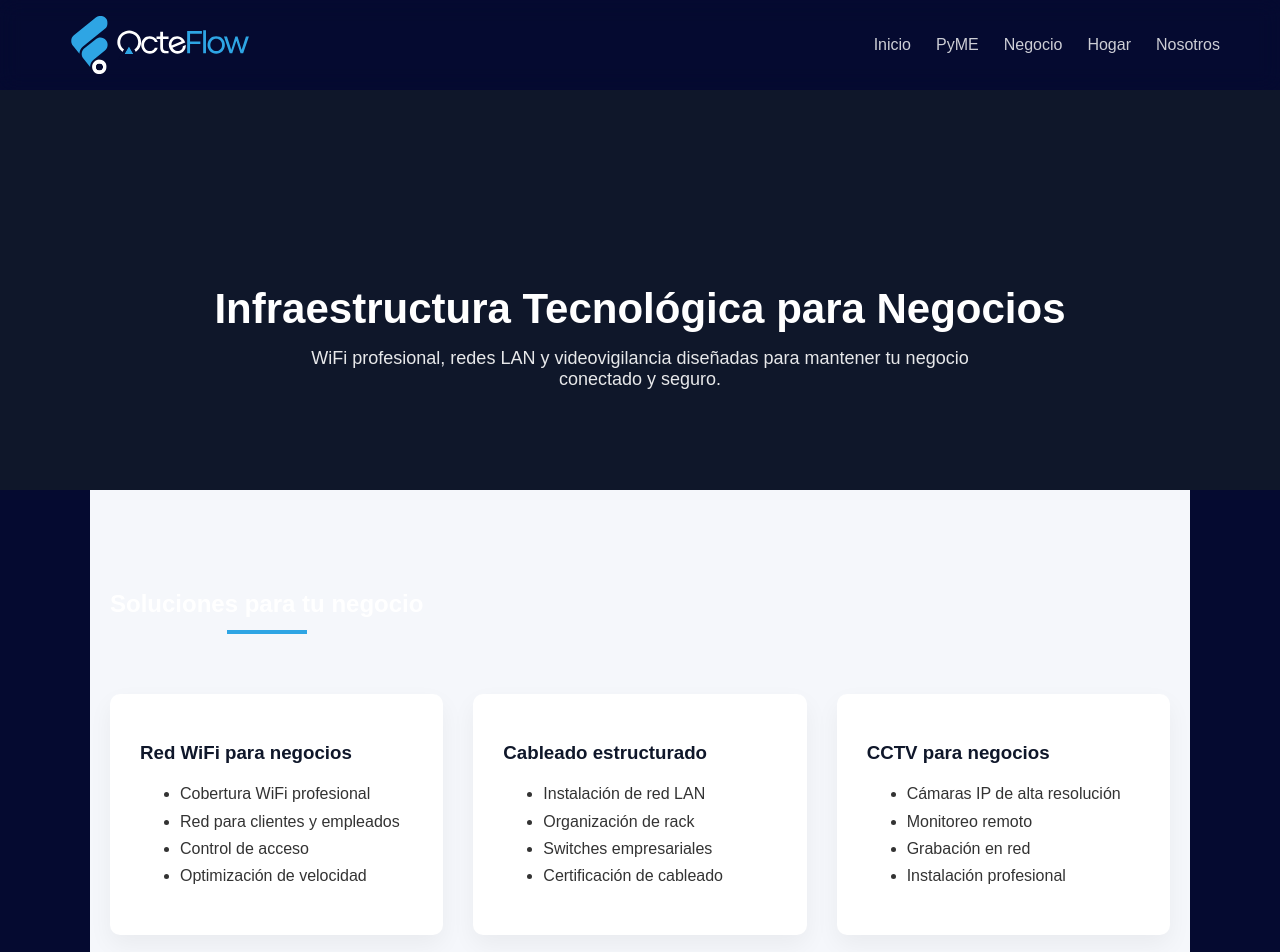
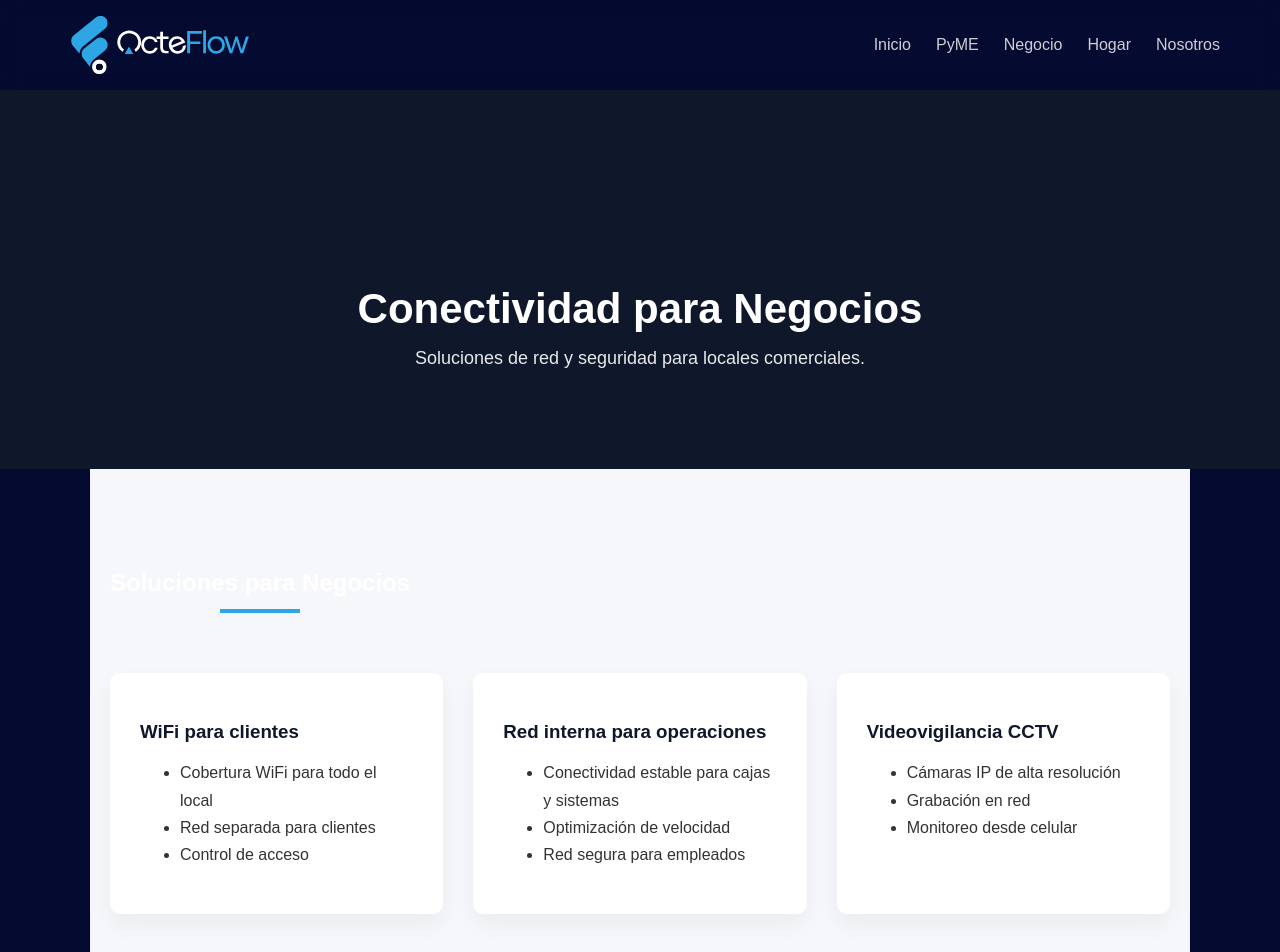
Before and after one commit to OcteFlow/octeflow-site, a Next.js app: page /negocio in a window 1280 px wide. Shown: the top 952 px of the page. Built offline with nearby package versions, Linux system fonts and the light colour scheme.

Commit message:
Update negocio.js

```diff
--- a/pages/negocio.js
+++ b/pages/negocio.js
@@ -1,69 +1,32 @@
-import Head from "next/head";
 import HeaderPages from "../components/HeaderPages";
 import Footer from "../components/Footer";
 import CatalogSection from "../components/CatalogSection";
-import CTASection from "../components/CTASection";
+
+import { catalogData } from "../data/catalogData";
 
 export default function Negocio() {
 
-  const servicios = [
-    {
-      title: "Red WiFi para negocios",
-      list: [
-        "Cobertura WiFi profesional",
-        "Red para clientes y empleados",
-        "Control de acceso",
-        "Optimización de velocidad"
-      ]
-    },
-    {
-      title: "Cableado estructurado",
-      list: [
-        "Instalación de red LAN",
-        "Organización de rack",
-        "Switches empresariales",
-        "Certificación de cableado"
-      ]
-    },
-    {
-      title: "CCTV para negocios",
-      list: [
-        "Cámaras IP de alta resolución",
-        "Monitoreo remoto",
-        "Grabación en red",
-        "Instalación profesional"
-      ]
-    }
-  ];
+  return (
 
-  return (
     <>
-      <HeaderPages />
-
-      <Head>
-        <title>Soluciones de Red para Negocios | OcteFlow</title>
-      </Head>
+      <HeaderPages/>
 
       <section className="page-hero">
-        <h1>Infraestructura Tecnológica para Negocios</h1>
+        <h1>Conectividad para Negocios</h1>
         <p>
-          WiFi profesional, redes LAN y videovigilancia diseñadas para
-          mantener tu negocio conectado y seguro.
+          Soluciones de red y seguridad para locales comerciales.
         </p>
       </section>
 
       <CatalogSection
-        title="Soluciones para tu negocio"
-        items={servicios}
+        title="Soluciones para Negocios"
+        items={catalogData.negocio}
       />
 
-      <CTASection
-        title="Mejora la conectividad de tu negocio"
-        text="Podemos evaluar tu red actual y proponerte una solución profesional."
-        button="Solicitar asesoría"
-      />
+      <Footer/>
 
-      <Footer />
     </>
+
   );
+
 }
```
